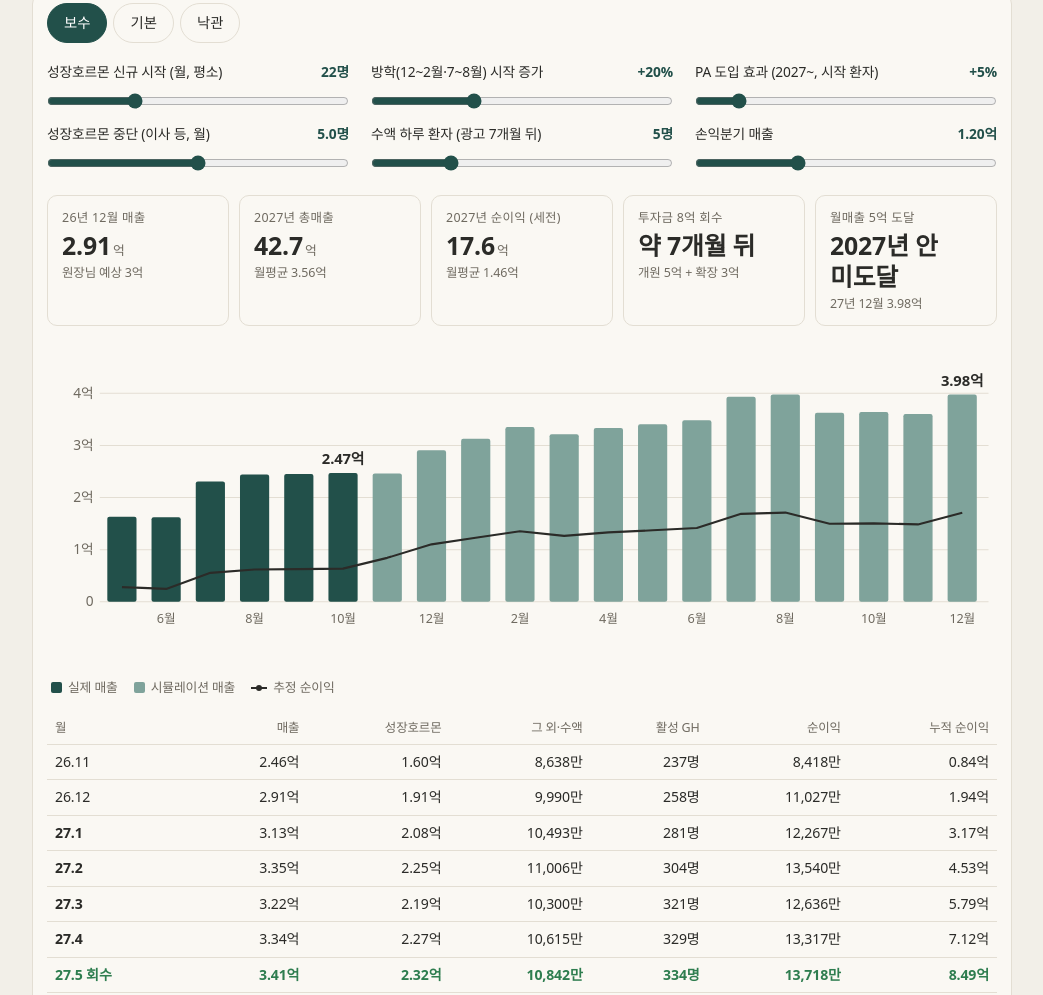
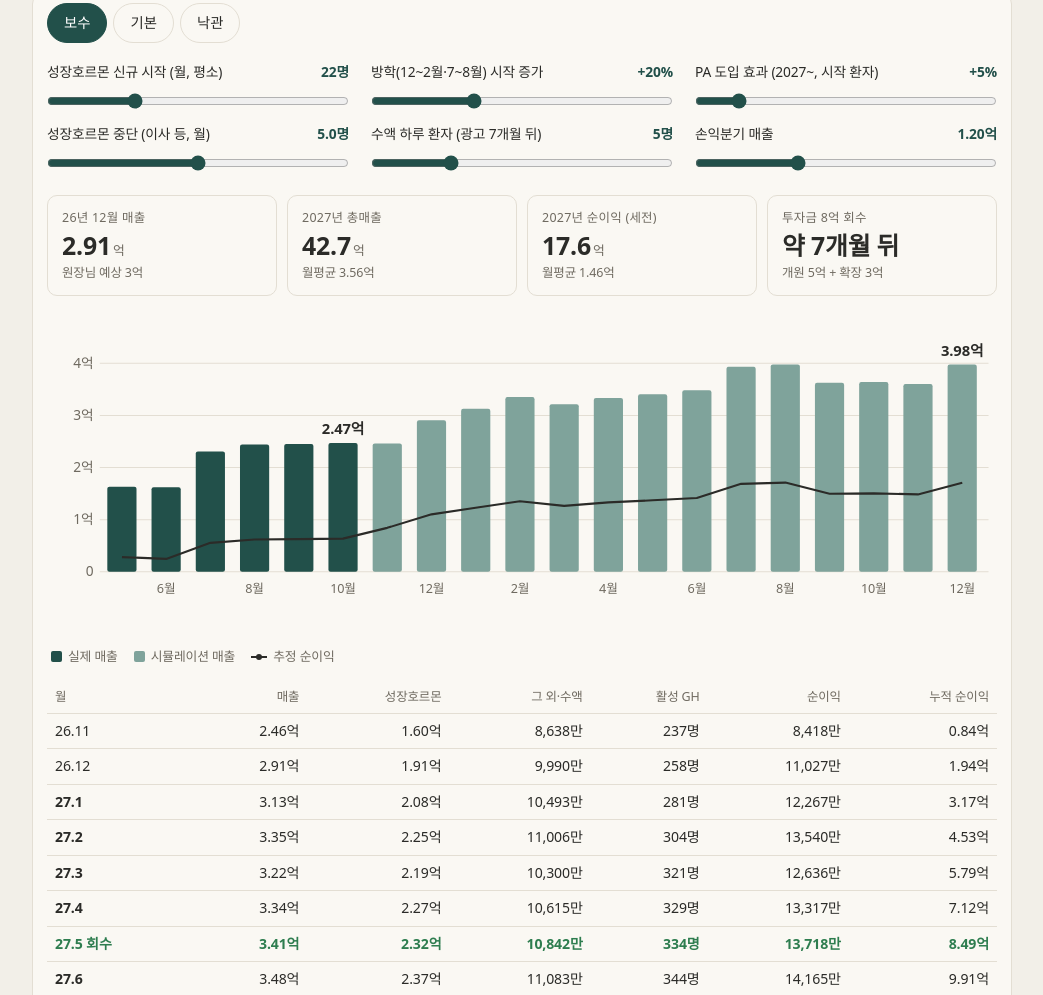
Before and after one commit to jhj12342000-code/keyoreum-hub, a plain HTML site: page board.html in a window 1280 px wide. Shown: the part 4206-5201 px from the top of the page, without its empty margins (118-1161 px from the left). Drawn offline with Linux system fonts and the light colour scheme.

Commit message:
경영 현황판: 시뮬레이션에서 '월매출 5억 도달' 칸 제거
Co-Authored-By: Claude Fable 5.2 <noreply@anthropic.com>
Claude-Session: https://claude.ai/code/session_01Ss4oXpZGuCop1Mp6df1K4c

```diff
--- a/board.html
+++ b/board.html
@@ -656,8 +656,7 @@ function drawSim(){
    (dec26?`<div class="kpi"><span class="k">26년 12월 매출</span><span class="v">${money(dec26.R)}</span><span class="d flat">원장님 예상 3억</span></div>`:'')+
    `<div class="kpi"><span class="k">2027년 총매출</span><span class="v">${fmt(tR/100,1)}<small>억</small></span><span class="d flat">월평균 ${fmt(tR/1200,2)}억</span></div>`+
    `<div class="kpi"><span class="k">2027년 순이익 (세전)</span><span class="v">${fmt(tN/10000,1)}<small>억</small></span><span class="d flat">월평균 ${fmt(tN/120000,2)}억</span></div>`+
-   `<div class="kpi"><span class="k">투자금 ${SIMBASE.invest}억 회수</span><span class="v">${hit?'약 '+(r.indexOf(hit)+1)+'개월 뒤':'2028년 이후'}</span><span class="d flat">개원 5억 + 확장 3억</span></div>`+
-   `<div class="kpi"><span class="k">월매출 5억 도달</span><span class="v">${goal?ym(goal):'2027년 안 미도달'}</span><span class="d flat">${goal?'':'27년 12월 '+fmt(r[r.length-1].R/100,2)+'억'}</span></div>`;
+   `<div class="kpi"><span class="k">투자금 ${SIMBASE.invest}억 회수</span><span class="v">${hit?'약 '+(r.indexOf(hit)+1)+'개월 뒤':'2028년 이후'}</span><span class="d flat">개원 5억 + 확장 3억</span></div>`;
   // 차트: 최근 실적 6개월 + 시뮬레이션
   const s=box;s.innerHTML='';const W=900,Hh=300,Lf=50,T=28,H=220;s.setAttribute('viewBox',`0 0 ${W} ${Hh}`);
   const act=[];for(let i=Math.max(0,LAST-5);i<=LAST;i++)act.push({lab:M[i],R:REV[i],net:model(i).net,a:1});
```
